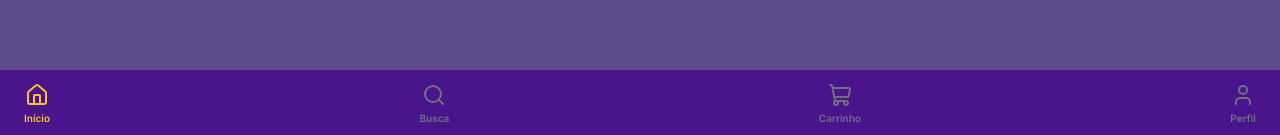
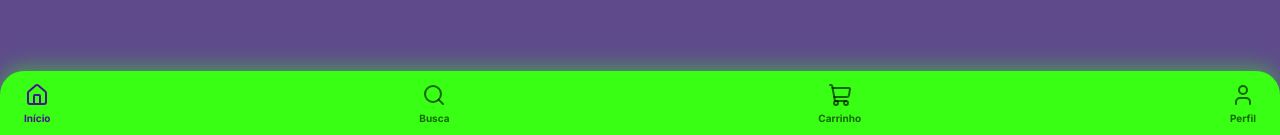
Before and after one commit to Gthomaz/cantinho-do-acai, a React (Vite) app: page / in a window 1280 px wide. Shown: the part 662-797 px from the top of the page. Built offline with nearby package versions, Linux system fonts and the light colour scheme.

Commit message:
Muda cor da barra de navegacao inferior para verde neon

```diff
--- a/src/components/BottomNav.jsx
+++ b/src/components/BottomNav.jsx
@@ -3,27 +3,27 @@ import { Home, Search, ShoppingCart, User } from 'lucide-react';
 
 export default function BottomNav({ cartCount, onCartClick }) {
   return (
-    <div className="fixed bottom-0 left-0 w-full bg-bg-card border-t border-brand-purple/20 px-6 py-3 flex justify-between items-center z-40 pb-safe">
-      <button className="flex flex-col items-center gap-1 text-brand-yellow">
+    <div className="fixed bottom-0 left-0 w-full bg-[#39ff14] px-6 py-3 flex justify-between items-center z-40 pb-safe shadow-[0_-5px_20px_rgba(57,255,20,0.4)] rounded-t-3xl">
+      <button className="flex flex-col items-center gap-1 text-[#4a148c]">
         <Home size={24} />
-        <span className="text-[10px] font-semibold">Início</span>
+        <span className="text-[10px] font-black">Início</span>
       </button>
-      <button className="flex flex-col items-center gap-1 text-gray-500 hover:text-gray-300">
+      <button className="flex flex-col items-center gap-1 text-black/60 hover:text-black">
         <Search size={24} />
-        <span className="text-[10px] font-semibold">Busca</span>
+        <span className="text-[10px] font-bold">Busca</span>
       </button>
-      <button onClick={onCartClick} className="flex flex-col items-center gap-1 text-gray-500 hover:text-gray-300 relative">
+      <button onClick={onCartClick} className="flex flex-col items-center gap-1 text-black/60 hover:text-black relative">
         <ShoppingCart size={24} />
         {cartCount > 0 && (
-          <span className="absolute -top-1 -right-2 bg-brand-yellow text-brand-purple font-bold text-xs w-5 h-5 flex items-center justify-center rounded-full">
+          <span className="absolute -top-1 -right-2 bg-[#4a148c] text-white font-bold text-xs w-5 h-5 flex items-center justify-center rounded-full shadow-md">
             {cartCount}
           </span>
         )}
-        <span className="text-[10px] font-semibold">Carrinho</span>
+        <span className="text-[10px] font-bold">Carrinho</span>
       </button>
-      <button className="flex flex-col items-center gap-1 text-gray-500 hover:text-gray-300">
+      <button className="flex flex-col items-center gap-1 text-black/60 hover:text-black">
         <User size={24} />
-        <span className="text-[10px] font-semibold">Perfil</span>
+        <span className="text-[10px] font-bold">Perfil</span>
       </button>
     </div>
   );
```
